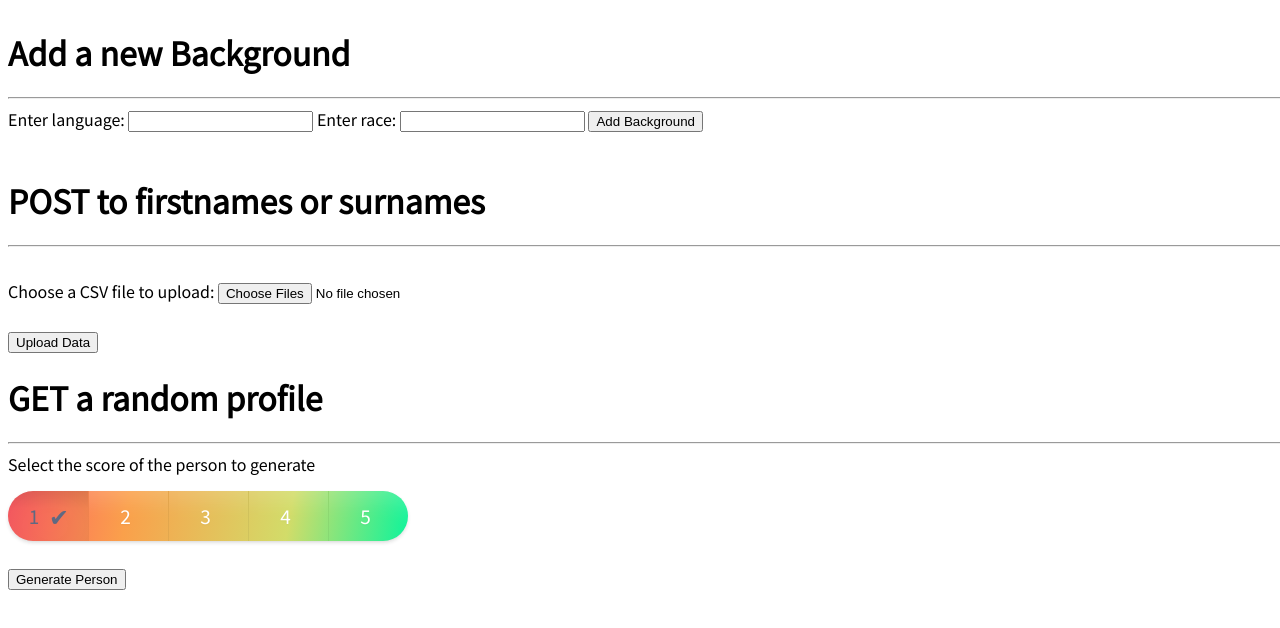
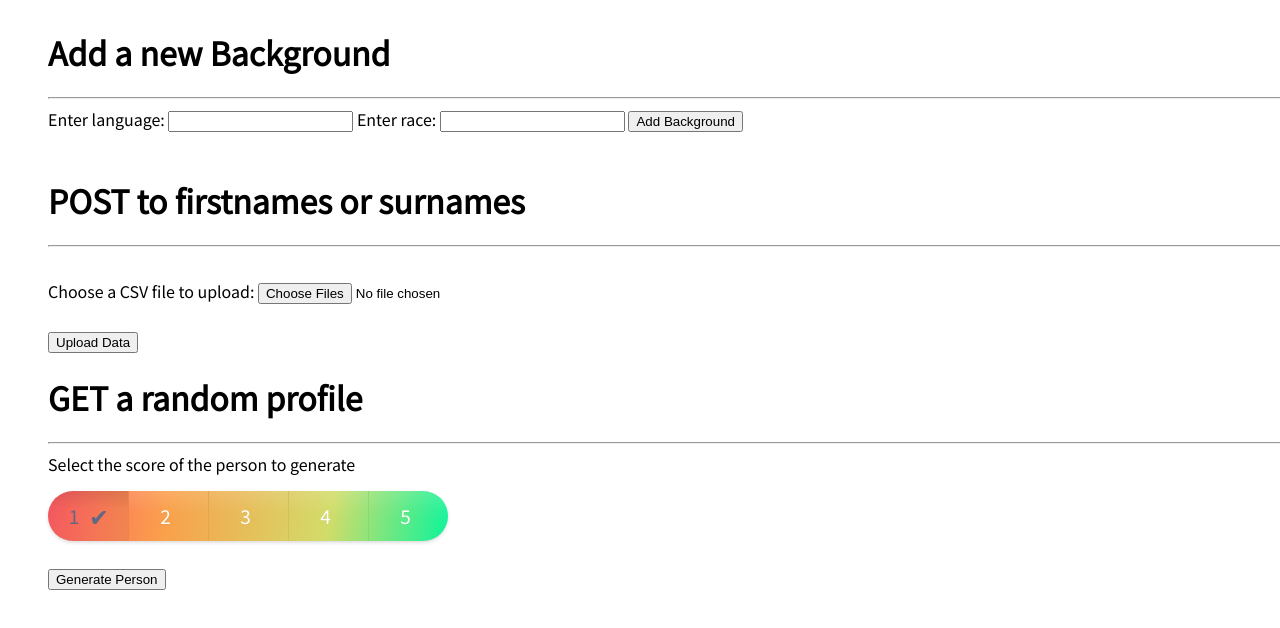
Before and after one commit to stvnchng/diversify-frontend, a plain HTML site: page index.html in a window 1280 px wide. Drawn offline with nearby package versions, Linux system fonts and the light colour scheme.

Commit message:
horrible webdev practices. pls hire me

```diff
--- a/index.html
+++ b/index.html
@@ -8,6 +8,7 @@
     <title>Diversify - Upload Data to Server</title>
   </head>
   <body role="main">
+    <div style="margin-left: 40px;">
     <form onsubmit="addBackground()">
       <h1>Add a new Background</h1>
       <hr />
@@ -67,6 +68,7 @@
       <input type="submit" value="Generate Person" />
     </form>
     <div id="userProfiles"></div>
+    </div>
   </body>
   <script
     src="https://cdnjs.cloudflare.com/ajax/libs/PapaParse/5.3.1/papaparse.min.js"
```
